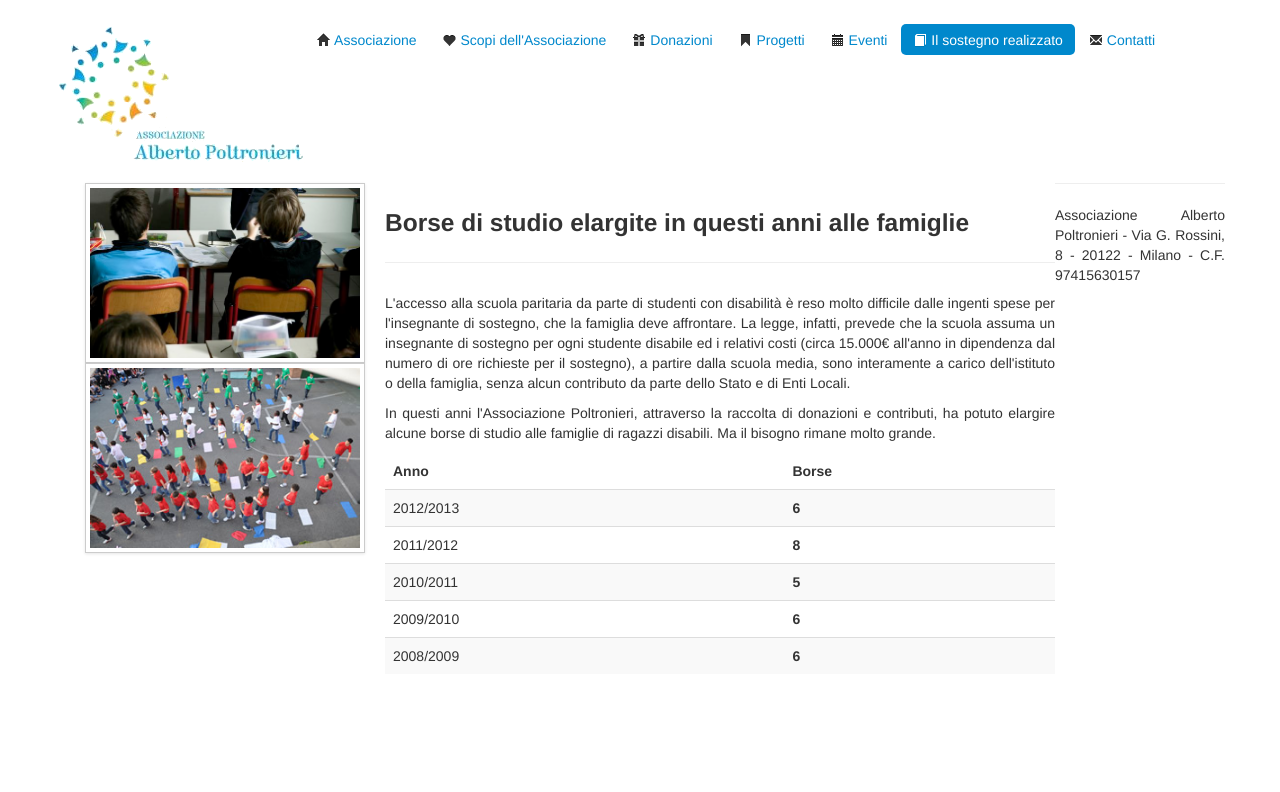
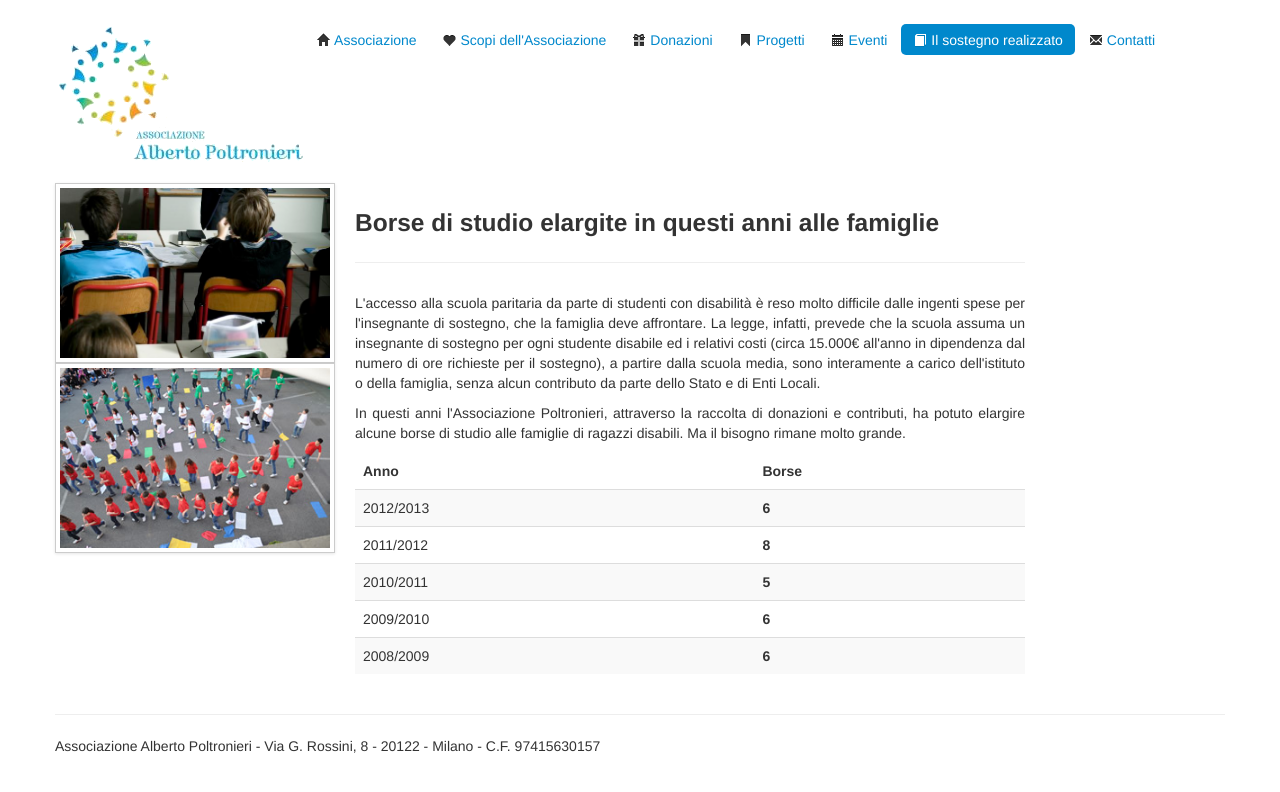
Before and after one commit to associazionepoltronieri/associazionepoltronieri, a Jekyll site: the page built from sostegno.html, in a window 1280 px wide. Shown: the top 792 px of the page. Built offline with Jekyll 4.4.1, drawn with Linux system fonts in a browser that asks for light colours.

Commit message:
Fix footer in the pages.

```diff
--- a/donazioni.html
+++ b/donazioni.html
@@ -12,6 +12,8 @@
     <li><a href="/sostegno.html"><i class="icon-book"></i> Il sostegno realizzato</a></li>
     <li><a href="/contatti.html"><i class="icon-envelope"></i> Contatti</a></li>
 </ul>
+
+<div class="row">
 
 <div class="span3">
     <img class="img-polaroid" src="/img/alberto-small.jpg"
@@ -97,3 +99,5 @@
             <img src="/img/pdf_icon.png"><small>[7Mb] </small>&raquo;</a>
     </p>
 </div>
+
+</div>
--- a/eventi.html
+++ b/eventi.html
@@ -16,6 +16,8 @@
 <div class="page-header">
     <h3>Foto e altro degli eventi promossi dall'Associazione</h3>
 </div>
+
+<div class="row">
 
 <div class="span5">
     <div id="myCarousel-2012-1" class="carousel slide">
@@ -268,3 +270,5 @@
     </div>
 
 </div>
+
+</div>
--- a/missione.html
+++ b/missione.html
@@ -12,6 +12,8 @@
     <li><a href="/sostegno.html"><i class="icon-book"></i> Il sostegno realizzato</a></li>
     <li><a href="/contatti.html"><i class="icon-envelope"></i> Contatti</a></li>
 </ul>
+
+<div class="row">
 
 <div class="span3">
     <img class="img-polaroid"
@@ -81,3 +83,5 @@
         lombarde nel campo scolastico e socio-educativo.
     </p>
 </div>
+
+</div>
--- a/progetti.html
+++ b/progetti.html
@@ -16,6 +16,8 @@
 <div class="page-header">
     <h3>Volo in Alto</h3>
 </div>
+
+<div class="row">
 
 <div class="span4">
     <h4>LUCA, DALLA "PRIGIONE" ALLA LIBERT&Agrave;</h4>
@@ -178,3 +180,5 @@
         Sostieni l'Associazione &raquo;</a>
 
 </div>
+
+</div>
--- a/sostegno.html
+++ b/sostegno.html
@@ -12,6 +12,8 @@
     <li class="active"><a href="/sostegno.html"><i class="icon-book"></i> Il sostegno realizzato</a></li>
     <li><a href="/contatti.html"><i class="icon-envelope"></i> Contatti</a></li>
 </ul>
+
+<div class="row">
 
 <div class="span3">
     <img class="img-polaroid"
@@ -75,3 +77,5 @@
     </table>
 
 </div>
+
+</div>
```
